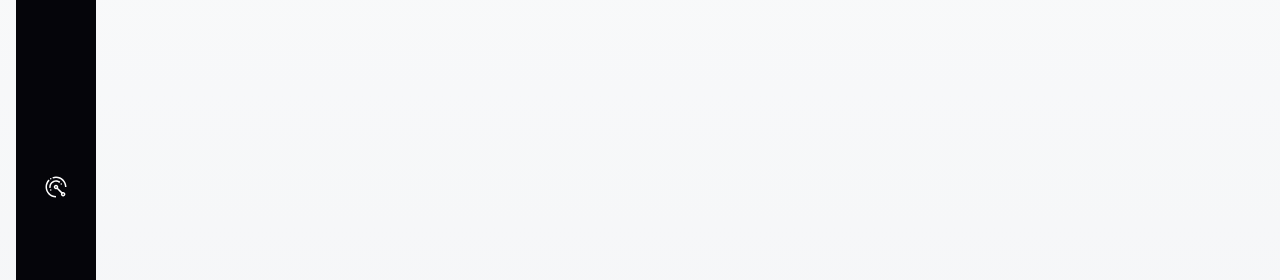
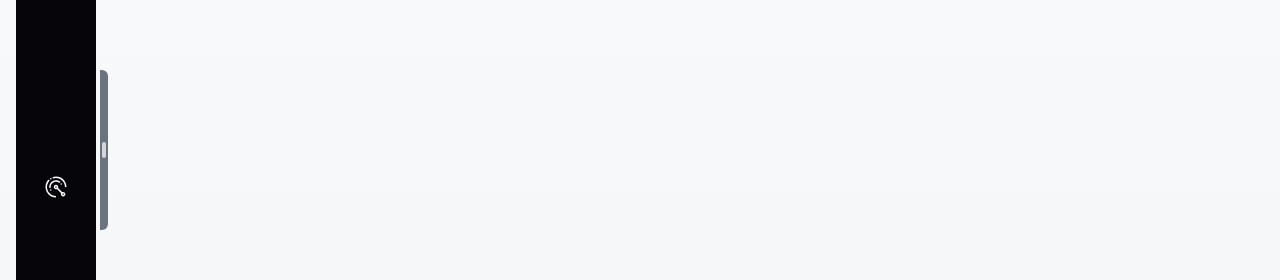
Before and after one commit to kwamevaughan/paan-membership, a Next.js app: page /hr/settings in a window 1280 px wide. Shown: the part 250-530 px from the top of the page. Built offline with nearby package versions, Linux system fonts and the light colour scheme; some icons are missing.

Commit message:
drag support

```diff
--- a/src/layouts/hrSidebar.js
+++ b/src/layouts/hrSidebar.js
@@ -1,9 +1,10 @@
-import { useEffect, useState, useRef } from "react";
+import { useEffect, useState, useRef, useCallback, useMemo } from "react";
 import { ArrowRightStartOnRectangleIcon } from "@heroicons/react/24/outline";
 import Image from "next/image";
 import { useRouter } from "next/router";
 import { Icon } from "@iconify/react";
 import { sidebarNav } from "@/data/nav";
+import DraggableToggle from "@/components/DraggableToggle";
 
 const HRSidebar = ({
   isOpen,
@@ -12,12 +13,33 @@ const HRSidebar = ({
   isSidebarOpen,
   onLogout,
   toggleSidebar,
+  setDragOffset: setParentDragOffset,
 }) => {
   const [windowWidth, setWindowWidth] = useState(null);
   const [isHovering, setIsHovering] = useState(false);
+  const [sidebarHidden, setSidebarHidden] = useState(false);
+  const [dragOffset, setDragOffset] = useState(0);
+  const [isDragging, setIsDragging] = useState(false);
   const router = useRouter();
   const sidebarRef = useRef(null);
   const [showLogout, setShowLogout] = useState(false);
+
+  // Debounce setParentDragOffset to reduce update frequency
+  const debouncedSetParentDragOffset = useCallback(
+    (offset) => {
+      let timeout;
+      clearTimeout(timeout);
+      timeout = setTimeout(() => {
+        setParentDragOffset?.(offset);
+      }, 50);
+    },
+    [setParentDragOffset]
+  );
+
+  // Sync dragOffset with parent
+  useEffect(() => {
+    debouncedSetParentDragOffset(dragOffset);
+  }, [dragOffset, debouncedSetParentDragOffset]);
 
   // Handle hover states
   const handleMouseEnter = () => {
@@ -30,12 +52,15 @@ const HRSidebar = ({
     setIsHovering(false);
   };
 
+  const handleResize = useCallback(() => {
+    setWindowWidth(window.innerWidth);
+  }, []);
+
   useEffect(() => {
-    const handleResize = () => setWindowWidth(window.innerWidth);
     handleResize();
     window.addEventListener("resize", handleResize);
     return () => window.removeEventListener("resize", handleResize);
-  }, []);
+  }, [handleResize]);
 
   useEffect(() => {
     const handleOutsideClick = (e) => {
@@ -56,11 +81,28 @@ const HRSidebar = ({
     };
   }, [isOpen, windowWidth, toggleSidebar]);
 
-  if (windowWidth === null) return null;
+  // Update document body and content-container class for layout
+  useEffect(() => {
+    const contentContainer = document.querySelector(".content-container");
+    if (sidebarHidden) {
+      document.body.classList.add("sidebar-hidden");
+      contentContainer?.classList.add("sidebar-hidden");
+    } else {
+      document.body.classList.remove("sidebar-hidden");
+      contentContainer?.classList.remove("sidebar-hidden");
+    }
+    return () => {
+      document.body.classList.remove("sidebar-hidden");
+      contentContainer?.classList.remove("sidebar-hidden");
+    };
+  }, [sidebarHidden]);
 
   const fullName = "PAAN Member";
 
-  const isActive = (pathname) =>
+  const shouldAppearExpanded = isOpen || isHovering;
+
+  const isActive = useMemo(() => {
+    return (pathname) =>
       router.pathname === pathname
         ? mode === "dark"
           ? "bg-[#19191e] text-white shadow-md"
@@ -68,17 +110,38 @@ const HRSidebar = ({
         : mode === "dark"
         ? "text-gray-200 hover:bg-gray-700 hover:text-white"
         : "text-[#231812] hover:bg-[#19191e]";
+  }, [router.pathname, mode]);
 
-  // Determine if sidebar should appear expanded
-  const shouldAppearExpanded = isOpen || isHovering;
+  const toggleSidebarVisibility = () => {
+    setSidebarHidden((prev) => {
+      const newHidden = !prev;
+      const event = new CustomEvent("sidebarVisibilityChange", {
+        detail: { hidden: newHidden },
+      });
+      document.dispatchEvent(event);
+      return newHidden;
+    });
+    setDragOffset(0);
+  };
+
+  if (windowWidth === null) return null;
+
+  const sidebarWidth = shouldAppearExpanded
+    ? "200px"
+    : windowWidth < 640
+    ? "0"
+    : "80px";
 
   return (
-    <div className="relative">
+    <div className="relative z-50">
+      {/* Main sidebar */}
       <div
         ref={sidebarRef}
         onMouseEnter={handleMouseEnter}
         onMouseLeave={handleMouseLeave}
-        className={`fixed left-4 top-0 z-50 h-[calc(100vh-2rem)] my-4 rounded-xl transition-all duration-300
+        className={`fixed left-4 top-0 z-50 h-[calc(100vh-2rem)] my-4 rounded-xl select-none touch-action-none overflow-visible ${
+          isDragging ? "transition-none" : "transition-all duration-300"
+        }
         ${
           isHovering && !isOpen
             ? "backdrop-blur-sm backdrop-filter border border-gray-700"
@@ -88,17 +151,26 @@ const HRSidebar = ({
         }
         group`}
         style={{
-          width: shouldAppearExpanded
-            ? "200px"
-            : windowWidth < 640
-            ? "0"
-            : "80px",
+          width: sidebarWidth,
           backgroundColor: isHovering && !isOpen ? "rgba(5, 5, 11, 0.7)" : "",
           boxShadow:
             isHovering && !isOpen ? "0 8px 32px 0 rgba(31, 38, 135, 0.37)" : "",
+          transform: `translateX(${
+            sidebarHidden ? -parseInt(sidebarWidth) + dragOffset : dragOffset
+          }px)`,
         }}
       >
-        <div className="flex flex-col h-full">
+        <div className="flex flex-col h-full relative">
+          {/* Draggable Toggle */}
+          <DraggableToggle
+            sidebarHidden={sidebarHidden}
+            toggleSidebarVisibility={toggleSidebarVisibility}
+            sidebarWidth={sidebarWidth}
+            setDragOffset={setDragOffset}
+            isDragging={isDragging}
+            setIsDragging={setIsDragging}
+          />
+
           {/* Logo + Toggle Button */}
           <div
             className={`flex items-center justify-${
@@ -113,6 +185,7 @@ const HRSidebar = ({
                   width={120}
                   height={75}
                   className="object-contain"
+                  priority
                 />
                 <button
                   onClick={toggleSidebar}
@@ -136,9 +209,7 @@ const HRSidebar = ({
           {/* Navigation */}
           <ul
             className={`flex-grow px-2 space-y-2 overflow-hidden flex ${
-              shouldAppearExpanded
-                ? "items-start"
-                : "items-center"
+              shouldAppearExpanded ? "items-start" : "items-center"
             } flex-col`}
           >
             {sidebarNav.map(({ category, items }, index) => (
@@ -205,6 +276,7 @@ const HRSidebar = ({
                     width={38}
                     height={38}
                     className="object-cover"
+                    priority
                   />
                 </div>
                 {shouldAppearExpanded && (
@@ -220,7 +292,7 @@ const HRSidebar = ({
                     : "max-h-0 opacity-0"
                 }`}
               >
-                <div className="flex flex-col gap-2 text-white text-sm pt-2 ">
+                <div className="flex flex-col gap-2 text-white text-sm pt-2">
                   <div className="flex items-center gap-2 hover:bg-[#19191e] rounded-2xl p-2">
                     <Icon
                       icon="mdi:business-card-outline"
```
Lines whose indentation alone changed are shown as unchanged.
